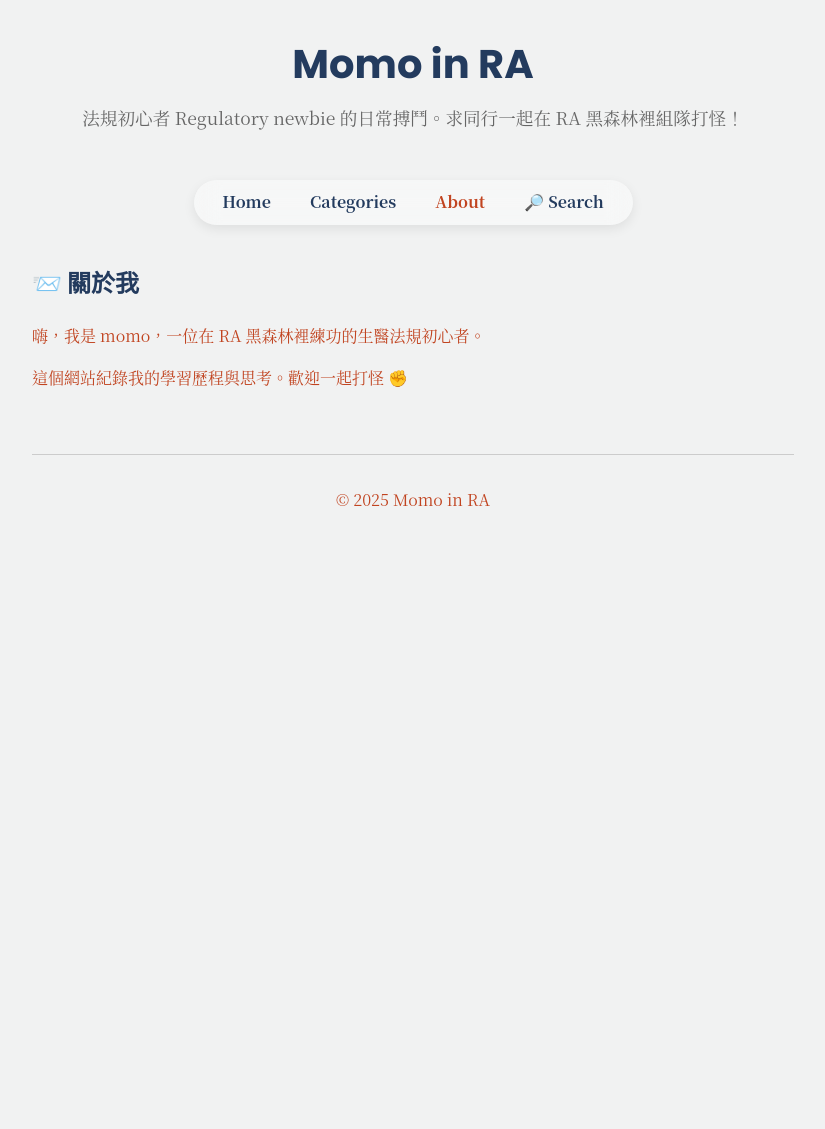
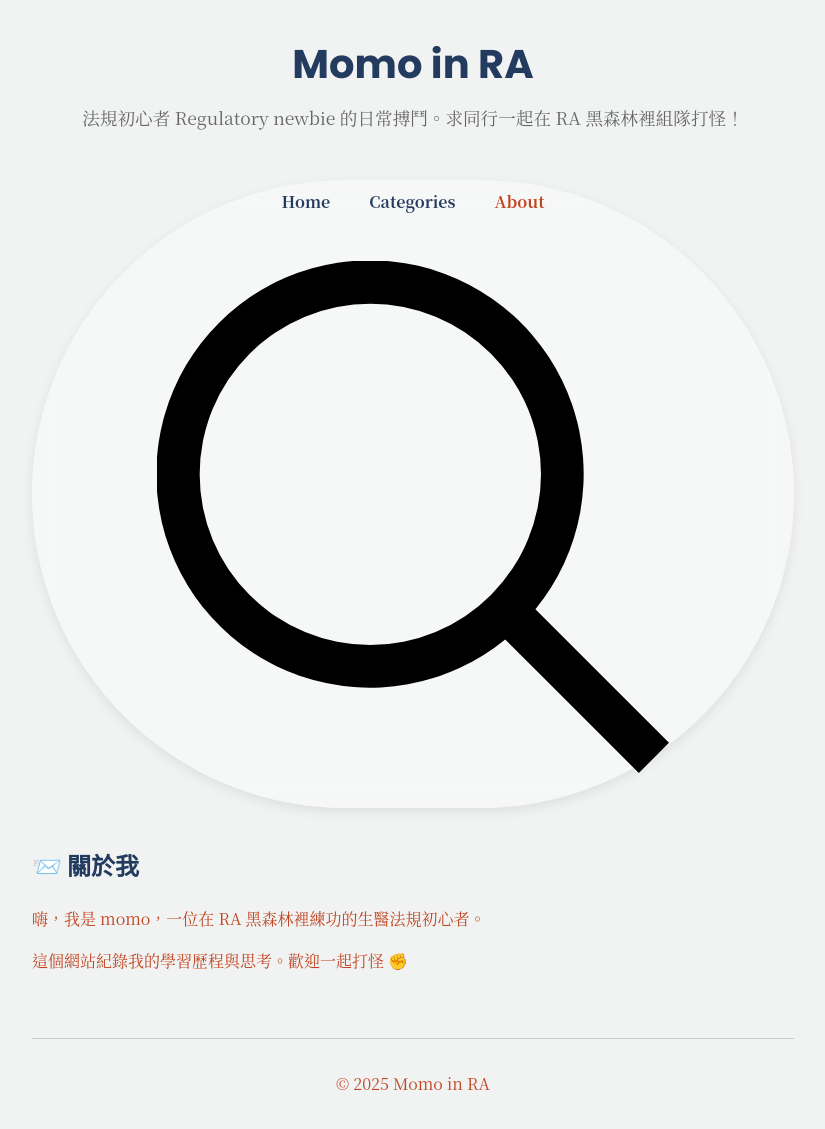
Before and after one commit to MomoInRA/github.io, a Jekyll site: the page built from about.html, in a window 1280 px wide and 1160 px high. Shown: the top 1129 px of the window, without its empty margins (227-1052 px from the left). Built offline with Jekyll 4.4.1, drawn with Linux system fonts in a browser that asks for light colours; some web fonts are replaced.

Commit message:
Update default.html

```diff
--- a/_layouts/default.html
+++ b/_layouts/default.html
@@ -27,10 +27,10 @@
 
     <!-- 新增搜尋連結 -->
     <li>
-      <a href="{{ '/search/' | relative_url }}"
-         class="{% if page.url contains '/search/' %}active{% endif %}">
-        🔎 Search
-      </a>
+  <a href="{{ '/search/' | relative_url }}"
+     class="{% if page.url contains '/search/' %}active{% endif %}">
+    <img src="{{ '/assets/images/search.svg' | relative_url }}" alt="Search" class="icon">
+  </a>
     </li>
   </ul>
 </nav>
```
